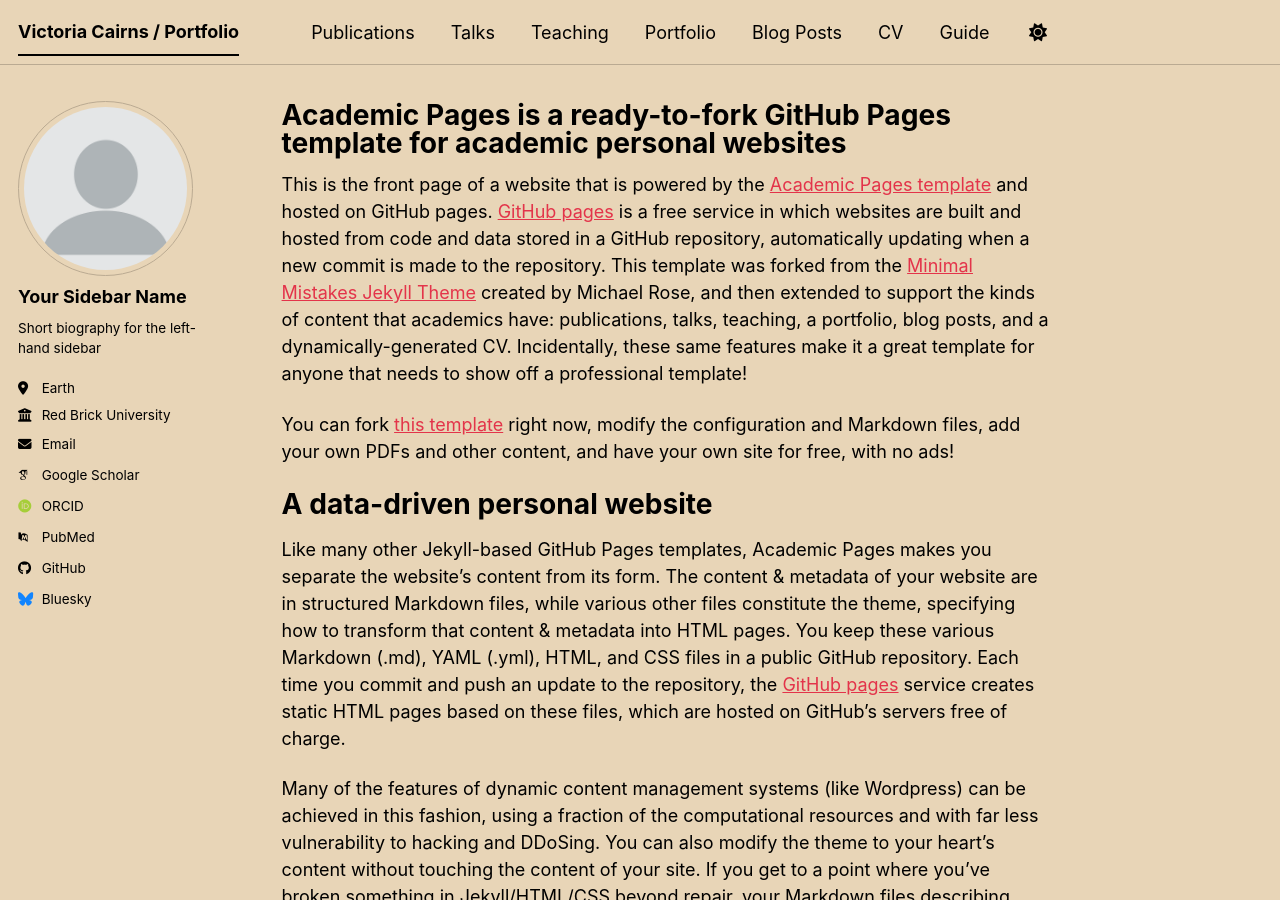
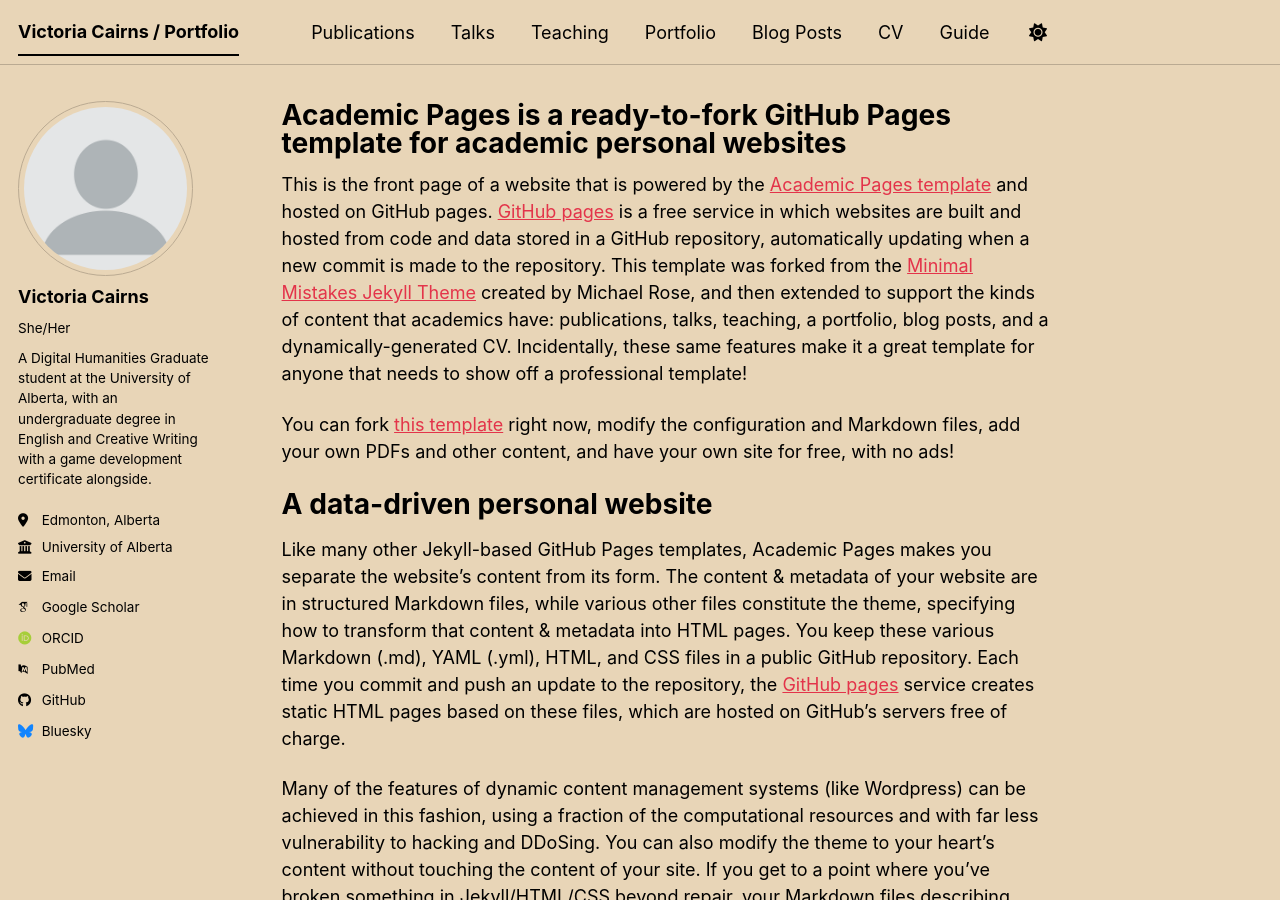
Before and after one commit to Rosethorn250/about, a Jekyll site: the page built from _pages/about.md, in a window 1280 px wide and 900 px high. Built offline with Jekyll 4.4.1, drawn with Linux system fonts in a browser that asks for light colours; some web fonts are replaced; a script bundle is joined from its source files by our own code; library files that are not in the unit come from our copies.

Commit message:
Update _config.yml

```diff
--- a/_config.yml
+++ b/_config.yml
@@ -13,9 +13,9 @@
 title_separator          : "-"
 name                     : &name "Victoria Cairns"
 description              : &description "Victoria's academic portfolio"   # Update this with a general description of your site, this is the default if not overridden by a page
-url                      : https://academicpages.github.io # The base hostname & protocol for your site e.g. "https://[your GitHub username].github.io",
+url                      : https://rosethorn250.github.io # The base hostname & protocol for your site e.g. "https://[your GitHub username].github.io",
                                                            # or if you already have some other page hosted on Github then use "https://[your GitHub username].github.io/[Your Repo Name]"
-baseurl                  : "" # the subpath of your site, e.g. "/blog"
+baseurl                  : "/about" # the subpath of your site, e.g. "/blog"
 repository               : "academicpages/academicpages.github.io"
 
 # Site Author - The following control what appear as part of the author content on the side bar.
@@ -24,11 +24,11 @@
 author:
   # Biographic information
   avatar           : "profile.png"
-  name             : "Your Sidebar Name"
-  pronouns         : # example: "she/her"
-  bio              : "Short biography for the left-hand sidebar"
-  location         : "Earth"
-  employer         : "Red Brick University"
+  name             : "Victoria Cairns"
+  pronouns         : "She/Her"
+  bio              : "A Digital Humanities Graduate student at the University of Alberta, with an undergraduate degree in English and Creative Writing with a game development certificate alongside."
+  location         : "Edmonton, Alberta"
+  employer         : "University of Alberta"
   uri              : # URL
   email            : "none@example.org"
 
```
